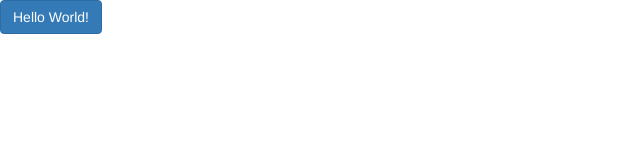
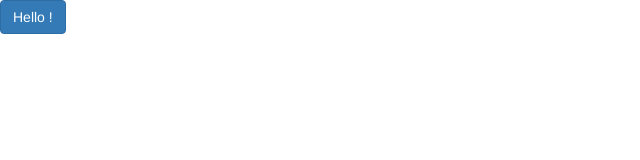
Before and after one commit to pawarsagar/interview-test, a React app: page / in a window 1280 px wide. Shown: the top 160 px of the page, without its empty margins (0-640 px from the left). Built offline with nearby package versions, Linux system fonts and the light colour scheme.

Commit message:
changed the text of button

```diff
--- a/src/components/App.js
+++ b/src/components/App.js
@@ -1,7 +1,7 @@
 import React from 'react'
 
 const App = () => {
-  return <button className="btn btn-primary">Hello World!</button>
+  return <button className="btn btn-primary">Hello !</button>
 }
 
 export default App
```
